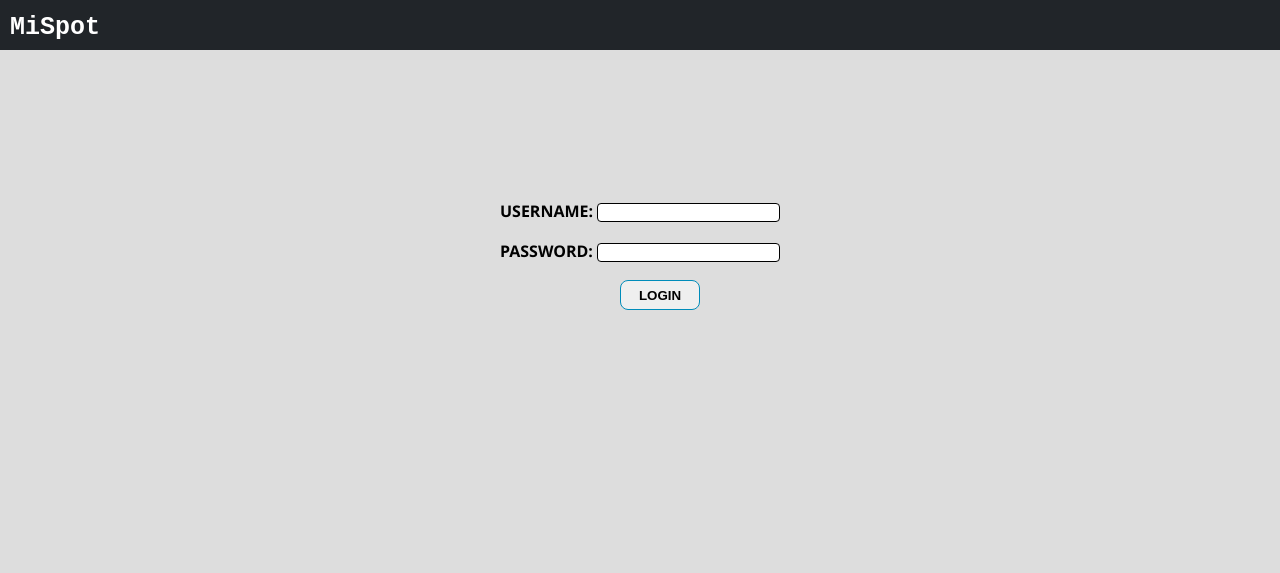
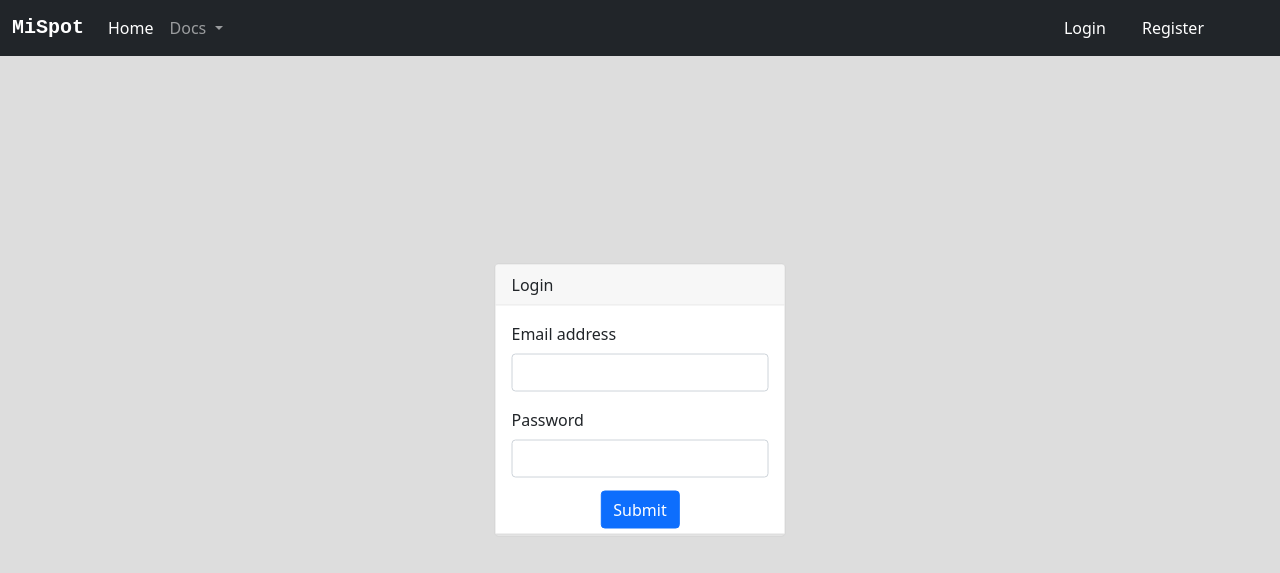
Before and after one commit to premsaiappasani/aic, a Node server app: page /login in a window 1280 px wide. Shown: the top 573 px of the page. Run offline with Node 20, Linux system fonts and the light colour scheme; some libraries are stand-ins or nearby versions.

Commit message:
bootstrapped login and pricing

```diff
--- a/com/proxy.js
+++ b/com/proxy.js
@@ -8,10 +8,10 @@ app.use(express.urlencoded({
   extended: true
 }));
 
+let arr=[0,0,0,0];
+let brr=['','','',''];
 
 app.get('/products',(req,res)=>{
-    let arr=[0,0,0,0];
-    let brr=['','','',''];
     res.render('products',{arr,brr,aig:reqs});
 });
 
--- a/mispot/server.js
+++ b/mispot/server.js
@@ -7,6 +7,12 @@ const Joi = require("joi");
 const axios = require('axios');
 
 app.use(express.json());
+
+
+//express
+//joi
+//axios
+
 
 function newKey(){
     let ky=Math.random();
@@ -56,14 +62,14 @@ app.post("/login", async(req, res)=>{
     try{
      const user = req.body.username;
      const pass = req.body.password;
-     const collection = db.collection("PROFILES");
+     const collection = db.collection("API_INFORMATION");
      const company = await collection.findOne({username:user});
      console.log(company);
      if (pass==(company.password))
      {
          console.log("data exists");
          const ca = db.collection("API_INFORMATION");
-         let call = await ca.findOne({COMPANY:"AMAZON"});
+         let call = await ca.findOne({username:user});
          let calls = call.API_CALLS;
          let pricing = call.PRICING;
          let key = call.API_KEY;
@@ -76,7 +82,7 @@ app.post("/login", async(req, res)=>{
      }
      }
      catch(error){
-         res.status(400).send("Invalid email");
+         res.status(400).send("Invalid username");
 
     }
 })
@@ -225,6 +231,36 @@ app.get('/signup',(req,res)=>{
     res.render('signup');
 });
 
+
+app.post("/signup", async (req, res)=>{
+    try{
+    const user = req.body.companyname;
+    const pass = req.body.password;
+    const price = req.body.pricing;
+    const mail = req.body.email;
+    const collection = await db.collection("API_INFORMATION");
+    const company = await collection.findOne({username:user});
+    if(company!=null){
+         res.status(400).send("username exists.. try another<a href=`http://localhost:8080/login`></a>");
+    }
+    else{
+        collection.insertOne({
+            "username":user,
+            "password":pass,
+            "pricing":price,
+            "mail":mail,
+            "barcode":[],
+           });
+           res.redirect('http://localhost:8080/login');
+        }
+    }
+    catch(e){
+        console.log(e);
+        res.status(500).send("something went wrong. It's not you. It's us.");
+    }
+});
+
+
 function dele(ge){
     var del = stack.findIndex(function (element) {
         return element == ge;});
--- a/mispot/views/login.ejs
+++ b/mispot/views/login.ejs
@@ -1,108 +1,121 @@
 <!DOCTYPE html>
 <html>
-
   <head>
-	<title>
-		MISPOT
-	</title>
+    <title>MISPOT</title>
   </head>
-
+  <link
+    href="https://cdn.jsdelivr.net/npm/bootstrap@5.0.0-beta1/dist/css/bootstrap.min.css"
+    rel="stylesheet"
+    integrity="sha384-giJF6kkoqNQ00vy+HMDP7azOuL0xtbfIcaT9wjKHr8RbDVddVHyTfAAsrekwKmP1"
+    crossorigin="anonymous"
+  />
+  <script
+    src="https://cdn.jsdelivr.net/npm/bootstrap@5.0.2/dist/js/bootstrap.bundle.min.js"
+    integrity="sha384-MrcW6ZMFYlzcLA8Nl+NtUVF0sA7MsXsP1UyJoMp4YLEuNSfAP+JcXn/tWtIaxVXM"
+    crossorigin="anonymous"
+  ></script>
+  <link
+    href="https://cdn.jsdelivr.net/npm/bootstrap@5.0.2/dist/css/bootstrap.min.css"
+    rel="stylesheet"
+    integrity="sha384-EVSTQN3/azprG1Anm3QDgpJLIm9Nao0Yz1ztcQTwFspd3yD65VohhpuuCOmLASjC"
+    crossorigin="anonymous"
+  />
   <style>
-body{
+    body {
       background: #ddd;
       margin: 0px;
     }
-form{
-	position: absolute;
-	left:500px;
-	top:200px;
-}
-button{
-	position:absolute;
-	left:620px;
-	top:280px;
-	border-radius: 8px;
-	width: 80px;
-	height:30px;
-	border: 1px solid #008CBA;
-	font-weight: bold;
-}
-.button1:hover{
-	background-color:#008CBA;
-	color: white;
-
-}
-.topnav {
-	overflow: hidden;
-	background-color: #212529;
-	height: 50px;
-
-}
-.topnav a{
-	color: white;
-	font-size: 25px;
-	font-weight: bold;
-	font-family: 'Courier New', Courier, monospace;
-	text-align: center;
-	position: relative;
-	top:13px;
-	left:10px;
-}
-input[type=text] {
-  box-sizing: border-box;
-  border: 1px solid black;
-  border-radius: 4px;
-}
-input[type=password] {
-  box-sizing: border-box;
-  border: 1px solid black;
-  border-radius: 4px;
-}
-label{
-	font-family:'Segoe UI', Tahoma, Geneva, Verdana, sans-serif;
-	font-weight: bold;
-}
-
-
   </style>
 
   <body>
-	<div class = "topnav">
-		<a>MiSpot</a>
+    <nav class="navbar navbar-expand-lg navbar-dark bg-dark">
+		<div class="container-fluid">
+		  <a class="navbar-brand" href="http://localhost:3000/home" style="font-family: 'Courier New', monospace; font-weight: bold;">MiSpot</a>
+		  <button
+			class="navbar-toggler"
+			type="button"
+			data-bs-toggle="collapse"
+			data-bs-target="#navbarNavDropdown"
+			aria-controls="navbarNavDropdown"
+			aria-expanded="false"
+			aria-label="Toggle navigation"
+		  >
+
+			<span class="navbar-toggler-icon"></span>
+		  </button>
+			  <div style="position: absolute; right: 60px;">
+				<span class="nav-item">
+				  <a class="nav-link" href="http://localhost:8080/login" style="display: inline; color: white;">Login</a>
+				  <a class="nav-link" href="http://localhost:8080/signup" style="display: inline; color: white;">Register</a>
+				</span>
 			  </div>
+		  <div class="collapse navbar-collapse" id="navbarNavDropdown">
+			<ul class="navbar-nav">
+			  <li class="nav-item">
+				<a class="nav-link active" aria-current="page" href="http://localhost:8080/home">Home</a>
+			  </li>
+			  <li class="nav-item dropdown">
+				<a
+				  class="nav-link dropdown-toggle"
+				  href="#"
+				  id="navbarDropdownMenuLink"
+				  role="button"
+				  data-bs-toggle="dropdown"
+				  aria-expanded="false"
+				>
+				  Docs
+				</a>
+				<ul
+				  class="dropdown-menu"
+				  aria-labelledby="navbarDropdownMenuLink"
+				>
+				  <li><a class="dropdown-item" href="#">Demo</a></li>
+				  <li><a class="dropdown-item" href="#">Getting Started</a></li>
+				  <li><a class="dropdown-item" href="#">pricing</a></li>
+				  <li><a class="dropdown-item" href="http://localhost:8080/signup" style="display: inline; color: white;">Register</a>
+					">Get your free trail today</a></li>
+				  <li>
+					<a class="dropdown-item" href="#">How to use MiSpot</a>
+				  </li>
+				</ul>
+			  </li>
+			</ul>
+		  </div>
+		</div>
+	  </nav>
+	<div class="card position-absolute top-50 start-50 translate-middle">
+    <form>
 
-	<form  action = "/login" method = 'post' id="users">
-		<label for="username">
-		USERNAME:
-	</label>
-		<input type="text"
-			name="username"
-			id="Username">
-	<br>
-	<br>
-		<label for="password" >
-		PASSWORD:
-	</label>
-		<input type="password"
-			name="password">
+        <div class="card-header">Login</div>
+
+        <div class="card-body">
+      <div class="mb-3">
+        <label for="exampleInputEmail1" class="form-label">Email address</label>
+        <input
+          type="email"
+          class="form-control"
+          id="exampleInputEmail1"
+          aria-describedby="emailHelp"
+        />
+      </div>
+      <div class="mb-3">
+        <label for="exampleInputPassword1" class="form-label">Password</label>
+        <input
+          type="password"
+          class="form-control"
+          id="exampleInputPassword1"
+        />
+      </div>
+	  </div>
+      <button type="submit" class="btn btn-primary position-absolute start-50 translate-middle" >Submit</button>
     </form>
+    <br />
 
-	<br>
-
-	<button class = "buttton button1" onclick="send()">
-		LOGIN
-	</button>
-	<br>
-	<br>
-	<script type = "text/javascript">
-		function send()
-		{
+	<div class="card">
+    <script type="text/javascript">
+      function send() {
         document.getElementById("users").submit();
       }
-
-
     </script>
-
   </body>
-
 </html>
```
Also changed, not shown: mispot/views/Untitled-1.html (+129 -29 lines), 1 other file. Lines whose indentation alone changed are shown as unchanged.
